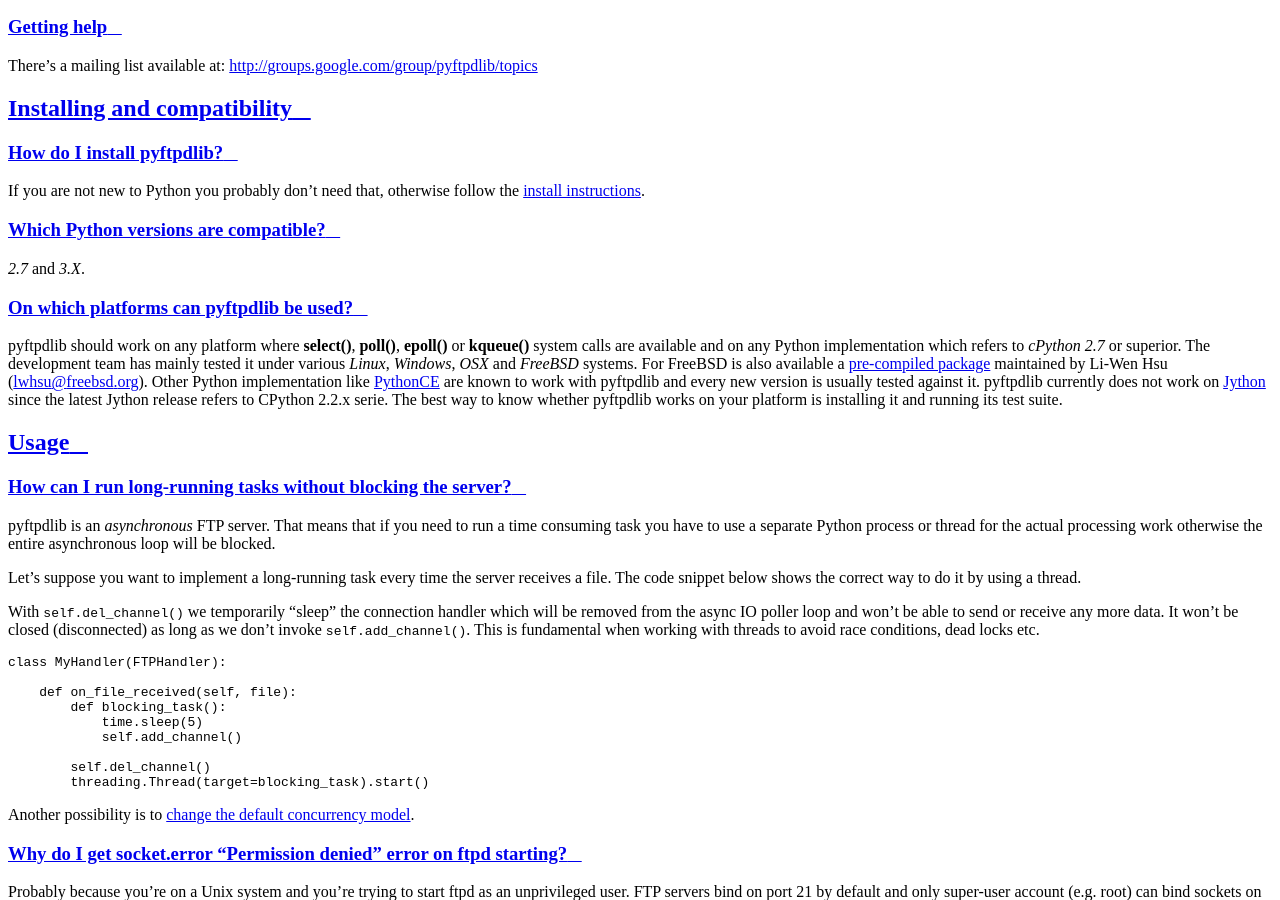
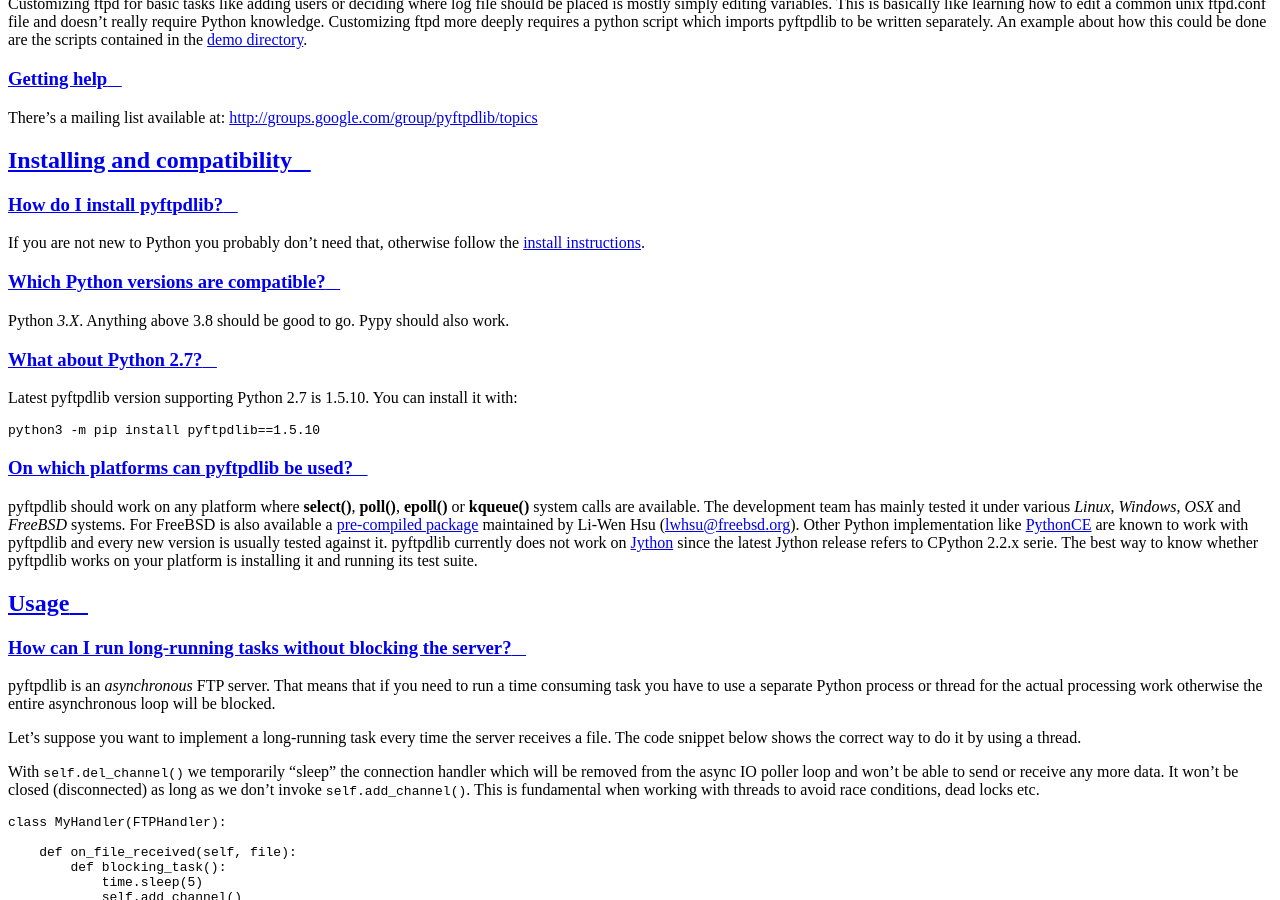
Before and after one commit to giampaolo/pyftpdlib, a Sphinx documentation site: the page built from docs/faqs.rst, in a window 1280 px wide and 900 px high, scrolled down 2573 px. Built offline with Sphinx 7.4.7 and the Read the Docs theme 2.0.0, drawn with Linux system fonts in a browser that asks for light colours; formulas are drawn with MathJax 3; comment, search, counter and statistics services are not loaded; some of the changed text lies outside the part shown.

Commit message:
update doc

```diff
--- a/docs/faqs.rst
+++ b/docs/faqs.rst
@@ -84,14 +84,23 @@
 Which Python versions are compatible?
 -------------------------------------
 
-*2.7* and *3.X*.
+Python *3.X*. Anything above 3.8 should be good to go. Pypy should also work.
+
+What about Python 2.7?
+----------------------
+
+Latest pyftpdlib version supporting Python 2.7 is 1.5.10. You can install it
+with:
+
+.. code-block:: sh
+
+    python3 -m pip install pyftpdlib==1.5.10
 
 On which platforms can pyftpdlib be used?
 -----------------------------------------
 
 pyftpdlib should work on any platform where **select()**, **poll()**,
-**epoll()** or **kqueue()** system calls are available and on any Python
-implementation which refers to *cPython 2.7* or superior.
+**epoll()** or **kqueue()** system calls are available.
 The development team has mainly tested it under various *Linux*, *Windows*,
 *OSX* and *FreeBSD* systems.
 For FreeBSD is also available a
```
Also changed, not shown: 3 other files.
